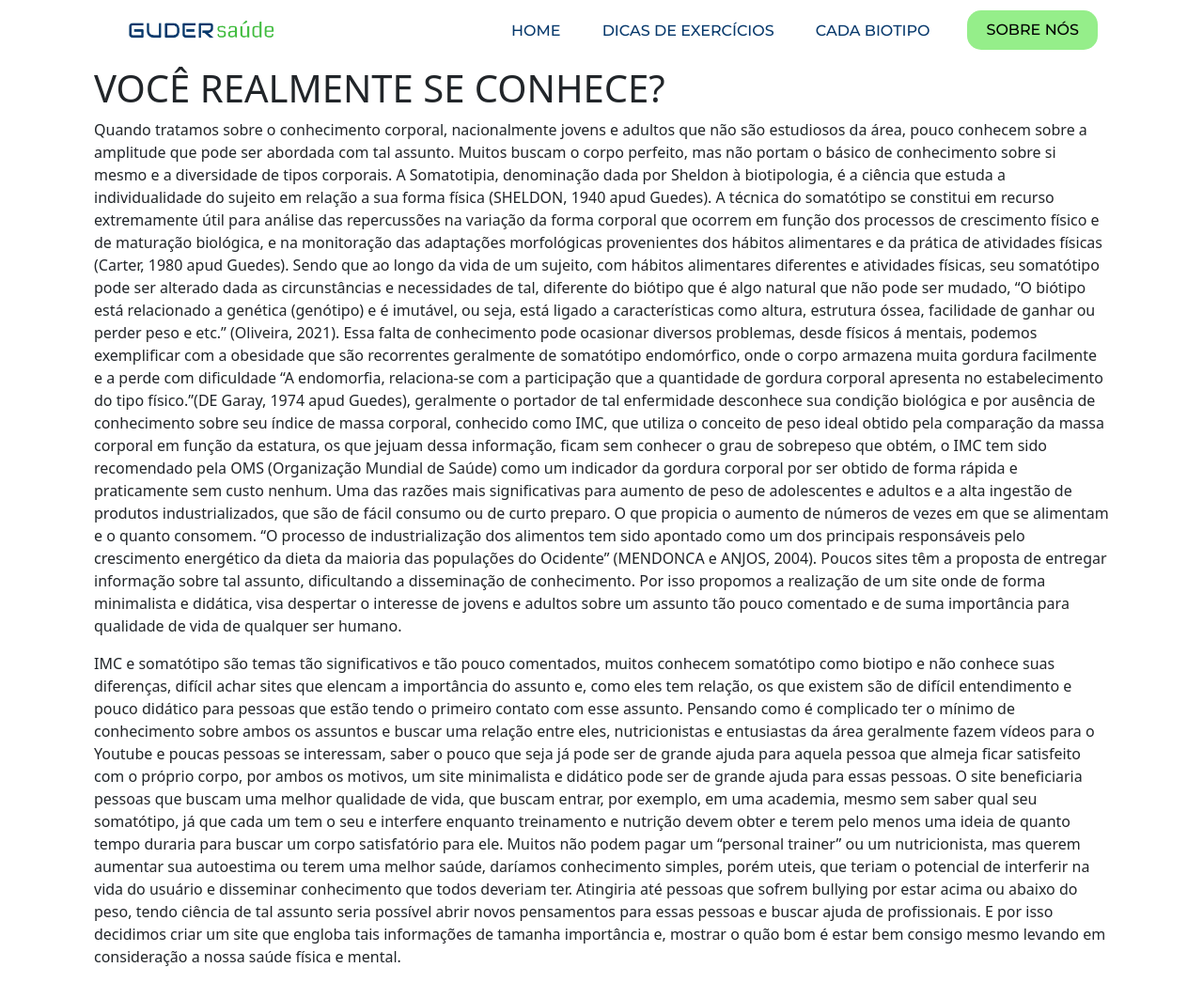
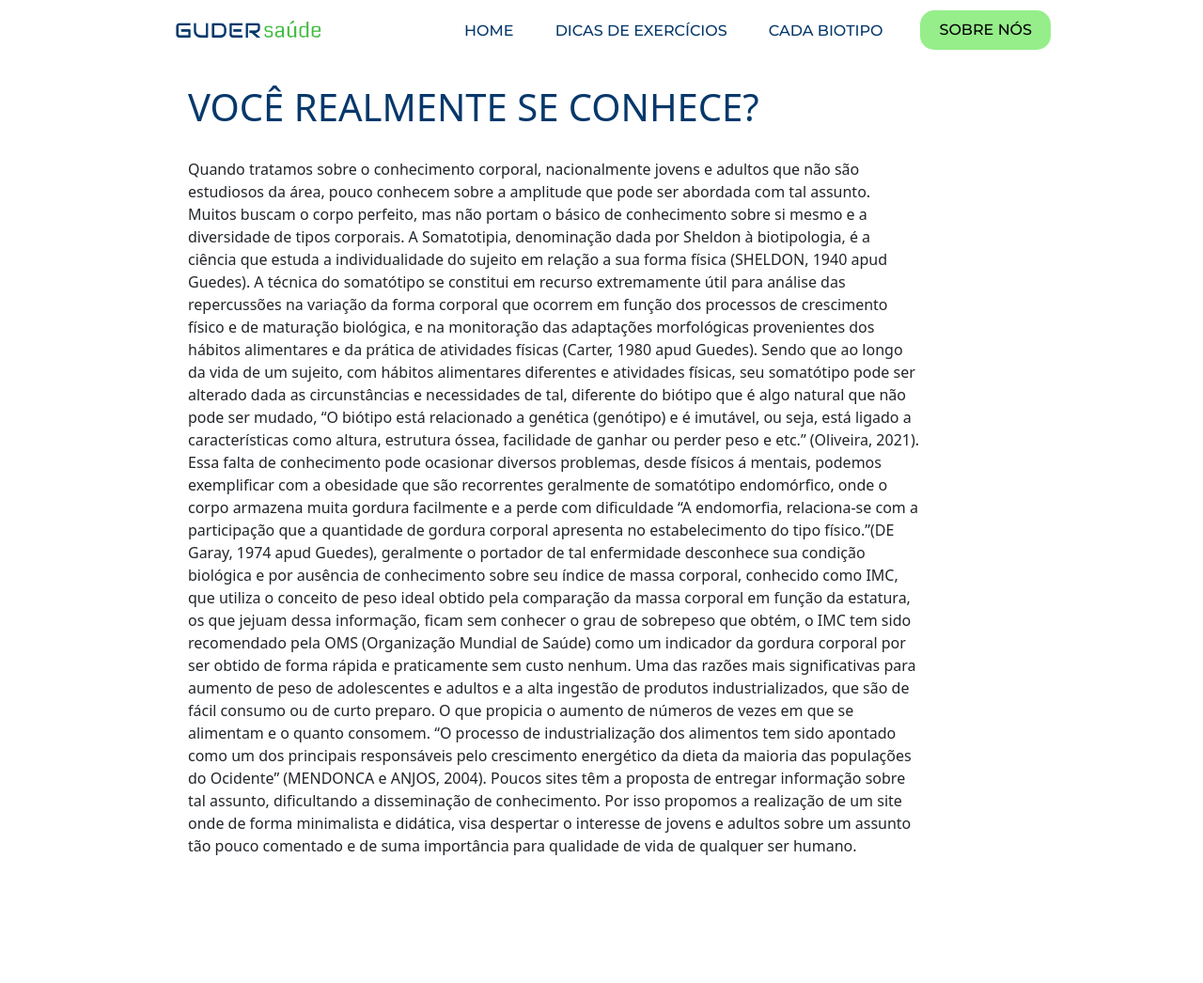
Before and after one commit to userKael/siteTCC, a PHP site: page / in a window 1280 px wide. Shown: the whole page at 94% size. After the commit the page ends 910 px from the top, so only its background shows below. Run offline with PHP 8.4, Linux system fonts and the light colour scheme.

Commit message:
pequenas alterações no css

```diff
--- a/CSS/style2.css
+++ b/CSS/style2.css
@@ -17,7 +17,7 @@ button{
     border-radius: 15px;
     transition: all 0.5s ease 0s;
     margin-left: 20px;
-    margin-right: 100px;
+    margin-right: 150px;
     margin-top: 3px;
 
 }
@@ -45,7 +45,7 @@ button:hover{
     cursor: pointer;
     margin-top: -3px;
     margin-bottom: auto;
-    margin-left: 100px;
+    margin-left: 150px;
     margin-right: auto;
     /* margin: auto auto auto 100px; */
    /* background-color: #06386B; */
@@ -54,7 +54,12 @@ button:hover{
     width: auto;
 }
 #div_intro{
-    margin-top: 70px;
-    margin-left: 100px;
-    margin-right: 100px;
+    margin-top: 90px;
+    margin-left: 200px;
+    margin-right: 300px;
 }
+#div_intro h1{
+    color: #06386B;
+    margin-bottom: 30px;
+
+}
--- a/index.html
+++ b/index.html
@@ -42,10 +42,6 @@
          Uma das razões mais significativas para aumento de peso de adolescentes e adultos e a alta ingestão de produtos industrializados, que são de fácil consumo ou de curto preparo. O que propicia o aumento de números de vezes em que se alimentam e o quanto consomem. “O processo de industrialização dos alimentos tem sido apontado como um dos principais responsáveis pelo crescimento energético da dieta da maioria das populações do Ocidente” (MENDONCA e ANJOS, 2004).
          Poucos sites têm a proposta de entregar informação sobre tal assunto, dificultando a disseminação de conhecimento. Por isso propomos a realização de um site onde de forma minimalista e didática, visa despertar o interesse de jovens e adultos sobre um assunto tão pouco comentado e de suma importância para qualidade de vida de qualquer ser humano.
          </p>
-         <p>
-             IMC e somatótipo são temas tão significativos e tão pouco comentados, muitos conhecem somatótipo como biotipo e não conhece suas diferenças, difícil achar sites que elencam a importância do assunto e, como eles tem relação, os que existem são de difícil entendimento e pouco didático para pessoas que estão tendo o primeiro contato com esse assunto. Pensando como é complicado ter o mínimo de conhecimento sobre ambos os assuntos e buscar uma relação entre eles, nutricionistas e entusiastas da área geralmente fazem vídeos para o Youtube e poucas pessoas se interessam, saber o pouco que seja já pode ser de grande ajuda para aquela pessoa que almeja ficar satisfeito com o próprio corpo, por ambos os motivos, um site minimalista e didático pode ser de grande ajuda para essas pessoas.
- O site beneficiaria pessoas que buscam uma melhor qualidade de vida, que buscam entrar, por exemplo, em uma academia, mesmo sem saber qual seu somatótipo, já que cada um tem o seu e interfere enquanto treinamento e nutrição devem obter e terem pelo menos uma ideia de quanto tempo duraria para buscar um corpo satisfatório para ele. Muitos não podem pagar um “personal trainer” ou um nutricionista, mas querem aumentar sua autoestima ou terem uma melhor saúde, daríamos conhecimento simples, porém uteis, que teriam o potencial de interferir na vida do usuário e disseminar conhecimento que todos deveriam ter. Atingiria até pessoas que sofrem bullying por estar acima ou abaixo do peso, tendo ciência de tal assunto seria possível abrir novos pensamentos para essas pessoas e buscar ajuda de profissionais. E por isso decidimos criar um site que engloba tais informações de tamanha importância e, mostrar o quão bom é estar bem consigo mesmo levando em consideração a nossa saúde física e mental.
-         </p>
 
     </div>
 
--- a/navbar.html
+++ b/navbar.html
@@ -36,10 +36,7 @@
          Uma das razões mais significativas para aumento de peso de adolescentes e adultos e a alta ingestão de produtos industrializados, que são de fácil consumo ou de curto preparo. O que propicia o aumento de números de vezes em que se alimentam e o quanto consomem. “O processo de industrialização dos alimentos tem sido apontado como um dos principais responsáveis pelo crescimento energético da dieta da maioria das populações do Ocidente” (MENDONCA e ANJOS, 2004).
          Poucos sites têm a proposta de entregar informação sobre tal assunto, dificultando a disseminação de conhecimento. Por isso propomos a realização de um site onde de forma minimalista e didática, visa despertar o interesse de jovens e adultos sobre um assunto tão pouco comentado e de suma importância para qualidade de vida de qualquer ser humano.
          </p>
-         <p>
-             IMC e somatótipo são temas tão significativos e tão pouco comentados, muitos conhecem somatótipo como biotipo e não conhece suas diferenças, difícil achar sites que elencam a importância do assunto e, como eles tem relação, os que existem são de difícil entendimento e pouco didático para pessoas que estão tendo o primeiro contato com esse assunto. Pensando como é complicado ter o mínimo de conhecimento sobre ambos os assuntos e buscar uma relação entre eles, nutricionistas e entusiastas da área geralmente fazem vídeos para o Youtube e poucas pessoas se interessam, saber o pouco que seja já pode ser de grande ajuda para aquela pessoa que almeja ficar satisfeito com o próprio corpo, por ambos os motivos, um site minimalista e didático pode ser de grande ajuda para essas pessoas.
- O site beneficiaria pessoas que buscam uma melhor qualidade de vida, que buscam entrar, por exemplo, em uma academia, mesmo sem saber qual seu somatótipo, já que cada um tem o seu e interfere enquanto treinamento e nutrição devem obter e terem pelo menos uma ideia de quanto tempo duraria para buscar um corpo satisfatório para ele. Muitos não podem pagar um “personal trainer” ou um nutricionista, mas querem aumentar sua autoestima ou terem uma melhor saúde, daríamos conhecimento simples, porém uteis, que teriam o potencial de interferir na vida do usuário e disseminar conhecimento que todos deveriam ter. Atingiria até pessoas que sofrem bullying por estar acima ou abaixo do peso, tendo ciência de tal assunto seria possível abrir novos pensamentos para essas pessoas e buscar ajuda de profissionais. E por isso decidimos criar um site que engloba tais informações de tamanha importância e, mostrar o quão bom é estar bem consigo mesmo levando em consideração a nossa saúde física e mental.
-         </p>
+
 
     </div>
 </body>
```
